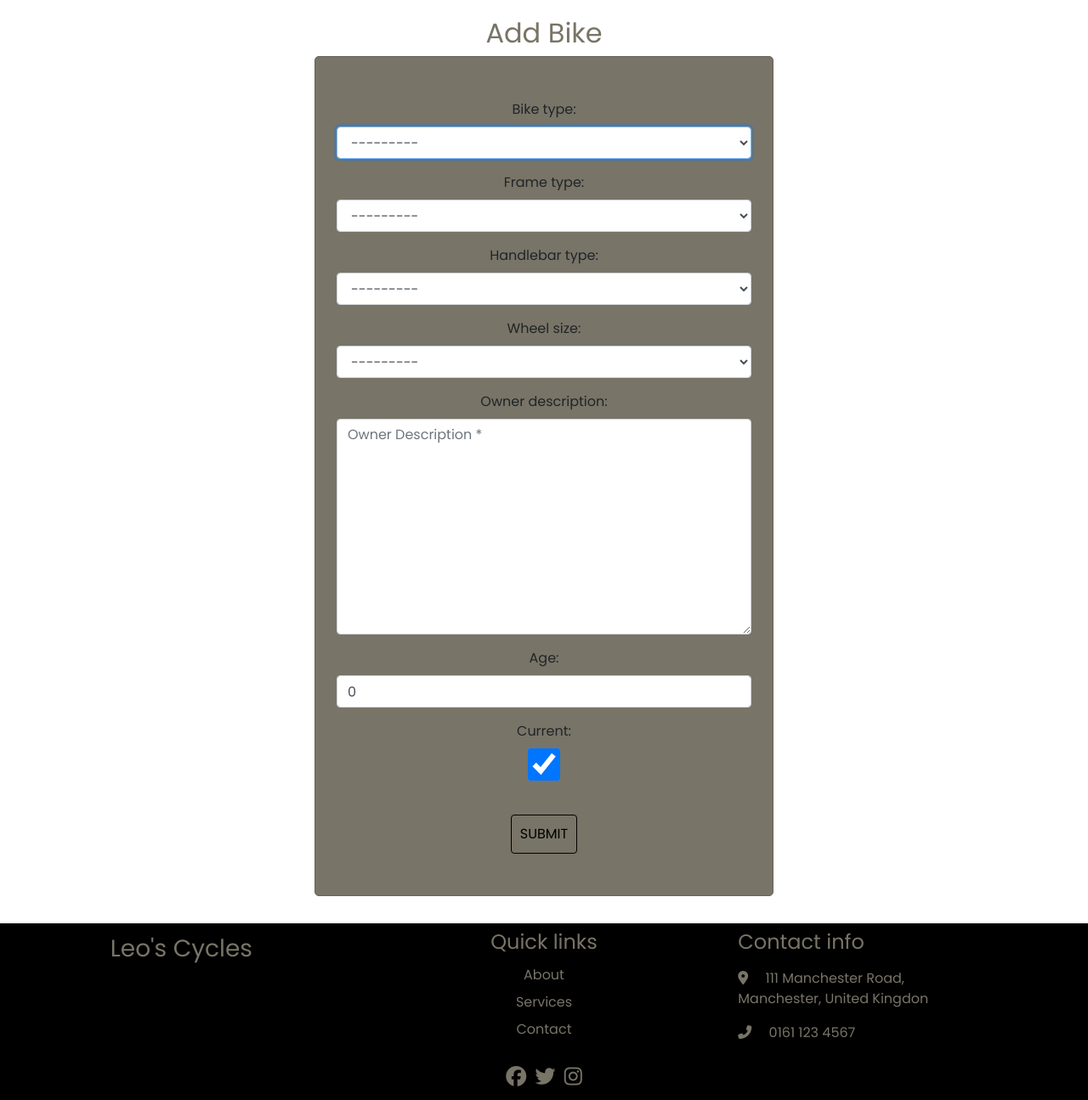
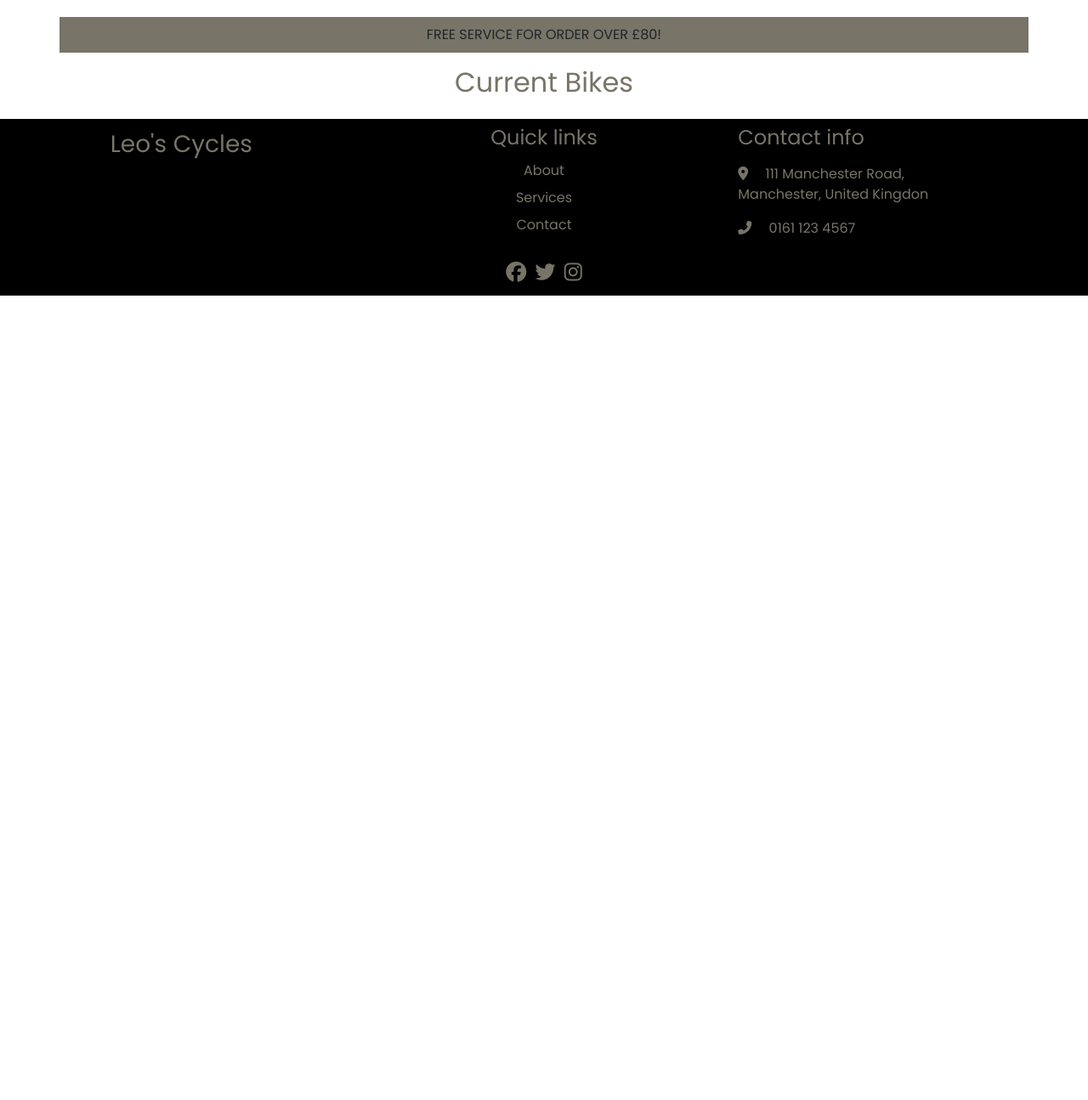
Before and after one commit to Liz94688/leos_cycles_v2, a Django app: page /bike/ in a window 1280 px wide. Shown: the part 70-1365 px from the top of the page at 85% size. After the commit the page ends 418 px from the top, so only its background shows below. Run offline with Django 3.2, Linux system fonts and the light colour scheme; the visitor is signed in with stand-in values (Sample User, id 1); data that the repository does not hold is empty; parts of the project's set-up code (start-up, migrations or seed data) failed here and were passed over; some libraries are stand-ins or nearby versions.

Commit message:
Updated Bike App, included views, urls and templates to add, edit, delete and show all bikes for a user

```diff
--- a/bike/forms.py
+++ b/bike/forms.py
@@ -34,6 +34,7 @@ class CreateBikeForm(forms.ModelForm):
         }
 
         self.fields['bike_type'].widget.attrs['autofocus'] = True
+        self.fields['current'].label = ''
         for field in self.fields:
             if self.fields[field].required:
                 placeholder = f'{placeholders[field]} *'
--- a/bike/templates/bike/add_bike.html
+++ b/bike/templates/bike/add_bike.html
@@ -5,18 +5,52 @@
 {% block content %}
 
 <div class="container content-position">
-    <div class="d-flex row justify-content-center">
-        <div class="col-sm-10 col-md-8 col-lg-6 text-center">
+    <div class="row">
+        <div class="col-12 text-center">
             <h2 class="text-grey">Add Bike</h2>
-            <div class="form-group">
-                <form class="content-surround form-background" method="POST">
+            <hr>
+        </div>
+    </div>
 
-                    {% csrf_token %}
-                    {{ add_bike.as_p }}
+    <div class="row mb-5 mt-5">
+        <!--Add bike form-->
+        <div class="col-sm-12 col-md-10 col-lg-8 mb-3 px-2">
+           <div class="accordion" id="accordionAddBikeForm">
+                <div class="card">
+                    <div class="card-header" id="headingAddBike">
+                    <h2 class="mb-0 text-center text-grey">
+                        <a class="btn text-center btn-all btn-lg collapsed"
+                         data-toggle="collapse" data-target="#collapseAddBike"
+                         aria-expanded="false" aria-controls="collapseAddBike">
+                            <h3>Add a New Bike</h3>
+                        </a>
+                    </h2>
+                    </div>
+                    <div id="collapseAddBike" class="collapse" aria-labelledby="headingAddBike"
+                         data-parent="#accordionAddBikeForm">
+                        <div class="card-body">
+                            <form action="{% url 'add_bike' %}" method="POST" id="add_bike">
+                                {% csrf_token %}
 
-                    <input type="submit" value="submit" class="btn btn-all form-btn">
-                </form>
+                                {{ add_bike.bike_type | as_crispy_field }}
+                                {{ add_bike.frame_type | as_crispy_field }}
+                                {{ add_bike.handlebar_type | as_crispy_field }}
+                                {{ add_bike.wheel_size | as_crispy_field }}
+                                {{ add_bike.owner_description | as_crispy_field }}
+                                {{ add_bike.age | as_crispy_field }}
+                                <p class="text-center">
+                                    Please tick if this is your current bike
+                                    {{ add_bike.current | as_crispy_field }}
+                                </p>
+                                <div class="text-right mt-5 mb-2">
+                                    <input type="submit" value="add bike" class="btn btn-all">
+                                </div>
+                            </form>
+                        </div>
+                    </div>
+                </div>
             </div>
+        </div>
     </div>
 </div>
 
--- /dev/null
+++ b/bike/templates/bike/view_all_bikes.html
@@ -0,0 +1,60 @@
+{% extends "base.html" %}
+
+{% block extra_title %}  | Services {% endblock %}
+
+{% block content %}
+
+<div class="container content-position">
+    {% include 'services/includes/delivery_banner.html' %}
+    <div class="row d-flex justify-content-center">
+        <div class="col-12 col-md-10 col-lg-4 text-center text-grey">
+            <h2 class="header-styling">Current Bikes</h2>
+             {% if user.is_authenticated %}
+                {% for bike in view_all_bikes %}
+                    {% if bike.current %}
+                        <h3 class="mt-4 mb-4">Current bike: </h3>
+                            <div class="d-flex row justify-content-center p-2 text-center">
+                                <div class="container service-cards">
+                                    <div class="card mx-2 my-2">
+                                        <h5 class="mt-2 mb-3"> Bike type: {{ bike.bike_type }}</h5>
+                                        <h5 class="mt-2 mb-3"> Frame type: {{ bike.frame_type }}</h5>
+                                        <h5 class="mt-2 mb-3"> Handlebar type: {{ bike.handlebar_type }}</h5>
+                                        <h5 class="mt-2 mb-3"> Size: {{ bike.wheel_size }}</h5>
+                                        <h5 class="mt-2 mb-3"> Description: {{ bike.owner_description }}</h5>
+                                        <h5 class="mt-2 mb-3"> Age: {{ bike.age }}</h5>
+                                        <br>
+                                        <div class="mt-5 mb-3">
+                                            <a href="#" class="btn btn-secondary btn-black" role="button">Edit bike</a>
+                                        </div>
+                                    </div>
+                                </div>
+                            </div>
+                    {% else %}
+                        <h3 class="mt-4 mb-4">Previously saved bikes: </h3>
+                            <div class="d-flex row justify-content-center p-2 text-center">
+                                <div class="container service-cards">
+                                    <div class="card mx-2 my-2">
+                                        <h5 class="mt-2 mb-3"> Bike type: {{ bike.bike_type }}</h5>
+                                        <h5 class="mt-2 mb-3"> Frame type: {{ bike.frame_type }}</h5>
+                                        <h5 class="mt-2 mb-3"> Handlebar type: {{ bike.handlebar_type }}</h5>
+                                        <h5 class="mt-2 mb-3"> Size: {{ bike.wheel_size }}</h5>
+                                        <h5 class="mt-2 mb-3"> Description: {{ bike.owner_description }}</h5>
+                                        <h5 class="mt-2 mb-3"> Age: {{ bike.age }}</h5>
+                                        <div class="mt-5 mb-3">
+                                            <a href="#" class="btn btn-secondary btn-black" role="button">Please choose which of these bikes is your current bike</a>
+                                        </div>
+                                    </div>
+                                </div>
+                            </div>
+                    {% endif %}
+                    <div class="text-center mt-5 mb-5">
+                        <p>Have a new bike you want to include?</p>
+                        <a href="{% url 'add_bike' %}" class="btn btn-all btn-sm text-grey" role="button">Add bike</a>
+                    </div>
+                {% endfor %}
+            {% endif %}
+        </div>
+    </div>
+</div>
+
+{% endblock %}
--- a/bike/urls.py
+++ b/bike/urls.py
@@ -2,5 +2,8 @@ from django.urls import path
 from . import views
 
 urlpatterns = [
-    path('', views.add_bike, name='add_bike')
+    path('', views.view_all_bikes, name='view_all_bikes'),
+    path('add_bike/', views.add_bike, name='add_bike'),
+    path('edit_bike/<int:bike_id>/', views.edit_bike, name='edit_bike'),
+    path('delete/<int:bike_id>/', views.delete_bike, name='delete_bike'),
 ]
--- a/bike/views.py
+++ b/bike/views.py
@@ -1,16 +1,33 @@
-from django.shortcuts import render
+from django.shortcuts import render, redirect, reverse, \
+    get_object_or_404
 from django.contrib.auth.decorators import login_required
+from django.contrib import messages
+from .models import Bike
 from .forms import CreateBikeForm
-from django.contrib import messages
+
+
+@login_required
+def view_all_bikes(request):
+
+    all_bikes = Bike.objects.filter(owner=request.user)
+
+    context = {
+        'all_bikes': all_bikes,
+    }
+
+    return render(request, 'bike/view_all_bikes.html', context)
 
 
 @login_required
 def add_bike(request):
-    """ A view to return the add_bike page"""
+    """ A view for the user to add a bike to their profile """
 
-    # if this is a POST request we need to process the form data
+    if not request.user.is_authenticated:
+        messages.error(request, 'Access denied.\
+             Only members can add a bike!')
+        return redirect(reverse('home'))
+
     if request.method == 'POST':
-        # create a form instance and populate it with data from the request:
         add_bike = CreateBikeForm(request.POST)
 
         # check whether it's valid:
@@ -18,11 +35,66 @@ def add_bike(request):
             bike = add_bike.save(commit=False)
             bike.owner = request.user
             bike.save()
+            messages.success(request, 'Bike has been successfully added!')
+            redirect(reverse('view_all_bikes'))
             return render(request, 'home/index.html')
-            messages.success(request, 'Bike added!')
-
-    # if a GET (or any other method) we'll create a blank form
+        else:
+            messages.error(request, 'Failed to add bike. \
+                Please ensure the form is valid.')
+            add_bike = CreateBikeForm()
     else:
         add_bike = CreateBikeForm()
 
-    return render(request, 'bike/add_bike.html', {'add_bike': add_bike})
+    context = {
+        'add_bike': add_bike,
+    }
+
+    return render(request, 'bike/add_bike.html', context)
+
+
+@login_required
+def edit_bike(request, bike_id):
+    """ A view allowing the user to edit a bike recorded on their profile """
+
+    if not request.user.is_authenticated:
+        messages.error(request, 'Access denied.\
+             Only members can edit a bike!')
+        return redirect(reverse('home'))
+
+    bike = get_object_or_404(Bike, pk=bike_id)
+    if request.method == 'POST':
+        form = CreateBikeForm(request.POST, instance=bike)
+
+        # check whether it's valid:
+        if form.is_valid():
+            form.save()
+            messages.success(request, 'Bike has been successfully edited!')
+            return redirect(reverse('view_all_bikes'))
+        else:
+            messages.error(request, 'Failed to edit bike. \
+                Please ensure the form is valid.')
+    else:
+        form = CreateBikeForm(instance=bike)
+        messages.info(request, f'You are editing {bike.type}')
+
+    context = {
+        'bike': bike,
+        'form': form,
+    }
+
+    return render(request, 'bike/edit_bike.html', context)
+
+
+@login_required
+def delete_bike(request, bike_id):
+    """ A view allowing users to delete a recorded bike from their profile """
+    if not request.user.is_authenticated:
+        messages.error(request, 'Access denied.\
+             Only members can delete a bike.')
+        return redirect(reverse('home'))
+
+    bike = get_object_or_404(Bike, pk=bike_id)
+    bike.pop(bike_id)
+
+    messages.info(request, f'{bike.bike_type} was successfully deleted.')
+    return redirect(reverse('view_all_bikes'))
--- a/reviews/templates/reviews/reviews.html
+++ b/reviews/templates/reviews/reviews.html
@@ -15,7 +15,7 @@
                 {% csrf_token %}
                 {{ user_review_form.as_p }}
 
-                <input type="submit" value="submit" class="btn rounded text-uppercase my-4 btn-black border-secondary shadow-sm">
+                <input type="submit" value="submit" class="btn btn-all">
             </form>
         </div>
     </div>
--- a/static/css/base.css
+++ b/static/css/base.css
@@ -15,7 +15,7 @@ a {
   color: #787467;
 }
 
-/* Colors - text */
+/* Colors */
 .text-black {
     color: #000 !important;
 }
--- a/templates/includes/navbar.html
+++ b/templates/includes/navbar.html
@@ -40,7 +40,7 @@
             {% endif %}
 
             <li class="nav-item">
-               <a class="{% if grand_total %}text-info font-weight-bold{% else %}text-grey{% endif %} nav-link py-2" href="{% url 'view_basket' %}">
+               <a class="{% if grand_total %}text-white font-weight-bold{% else %}text-grey{% endif %} nav-link py-2" href="{% url 'view_basket' %}">
                     <div class="shopping-bag-icon text-center">
                         <div><i class="fas fa-shopping-bag fa-md"></i></div>
                         <p class="my-0">
@@ -70,8 +70,8 @@
             <!--Basket-->
             <div class="d-flex">
                 <a href="{% url 'view_basket' %}"
-                class="btn btn-large px-1 py-2 d-block d-md-none {% if grand_total %}text-info {% else %}text-grey{% endif %}">
-                    <div class="text-center {% if grand_total %}text-info {% else %}text-grey{% endif %}">
+                class="btn btn-large px-1 py-2 d-block d-md-none {% if grand_total %}text-white {% else %}text-grey{% endif %}">
+                    <div class="text-center {% if grand_total %}text-white {% else %}text-grey{% endif %}">
                         <i class="fas fa-shopping-bag"></i>
                         <small>
                         {% if grand_total %}
```
Also changed, not shown: bike/templates/bike/edit_bike.html (added, +39 -0 lines), services/templates/services/service_details.html (+0 -43 lines), services/templates/services/services.html (+7 -0 lines).
